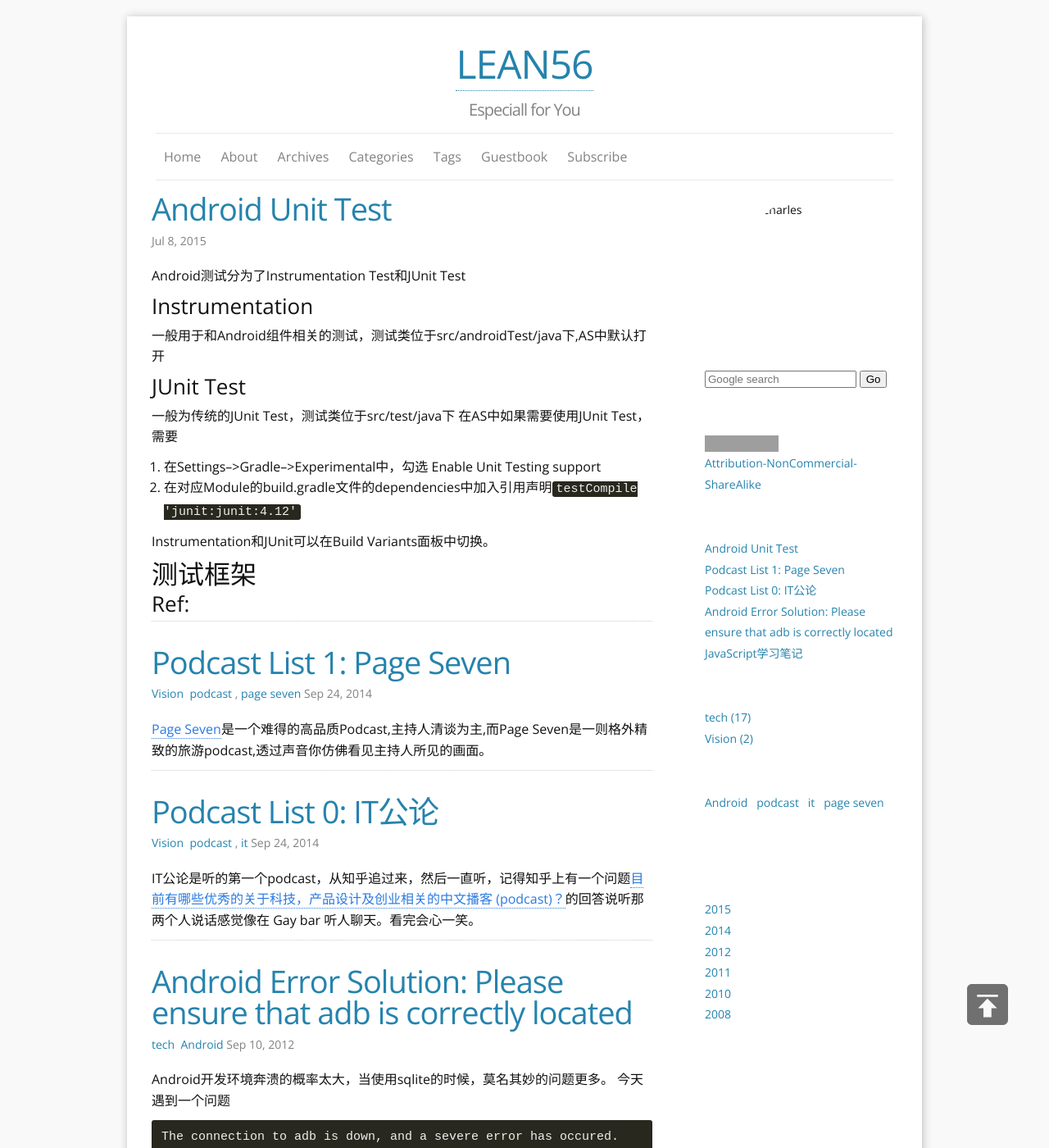
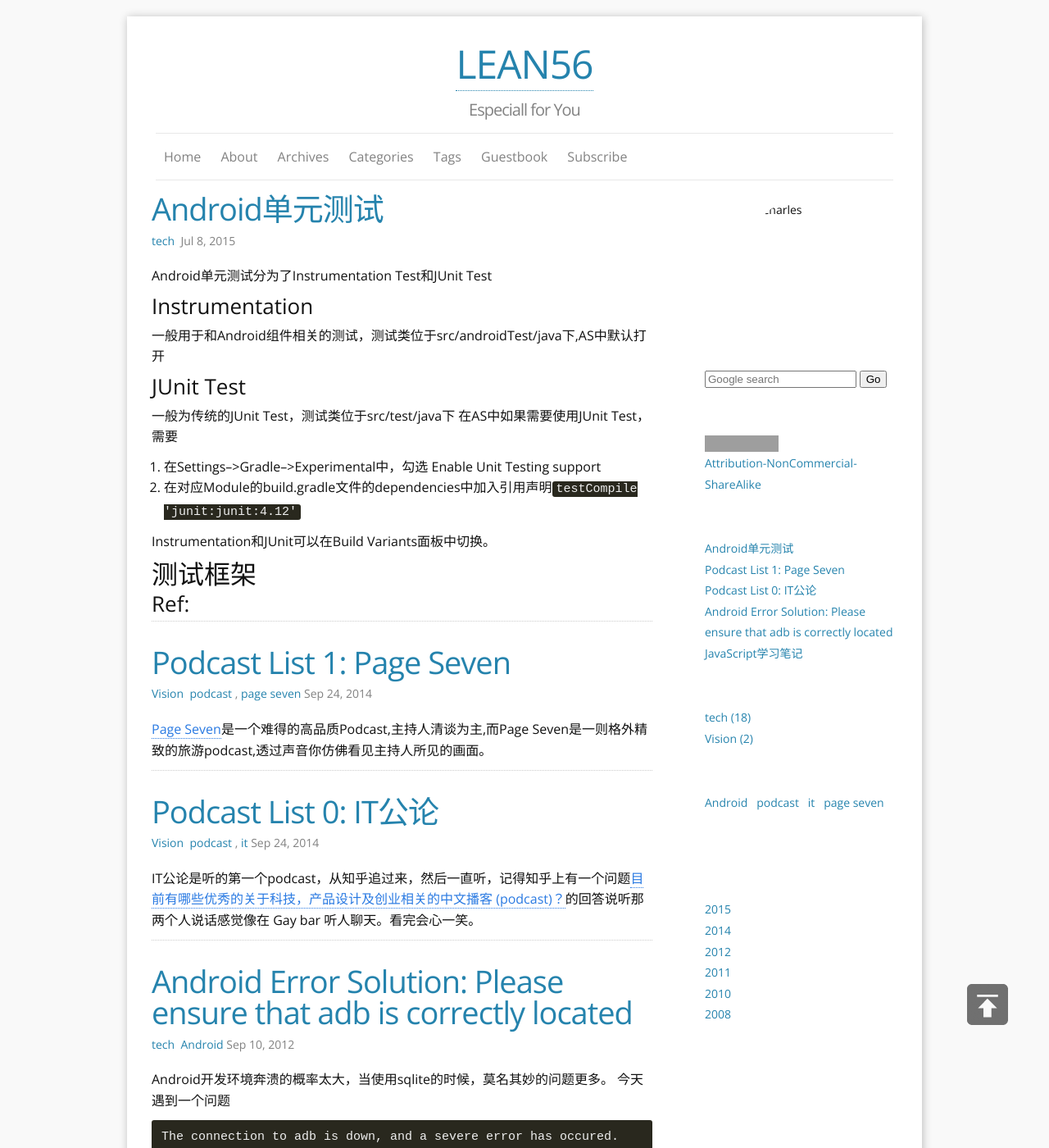
Before and after one commit to zhangchaoxu/zhangchaoxu.github.io, a Jekyll site: the page built from index.html, in a window 1280 px wide and 1400 px high. Shown: the whole window at 82% size. Built offline with Jekyll 4.4.1, drawn with Linux system fonts in a browser that asks for light colours; nearby versions of some CDN libraries; the list of posts is cut into pages by our own code; grey boxes are pictures that could not be loaded.

Commit message:
add header of post android unit test

```diff
--- a/_posts/tech/2015-07-08-android-unit-test.md
+++ b/_posts/tech/2015-07-08-android-unit-test.md
@@ -1,4 +1,13 @@
-Android测试分为了Instrumentation Test和JUnit Test
+---
+layout:     post
+category:   "tech"
+title:      "Android单元测试"
+subtitle:   "Android Unit Test"
+date:       2015-07-08 00:00
+author:     "Charles"
+---
+
+Android单元测试分为了Instrumentation Test和JUnit Test
 
 ### Instrumentation
 一般用于和Android组件相关的测试，测试类位于src/androidTest/java下,AS中默认打开
```
